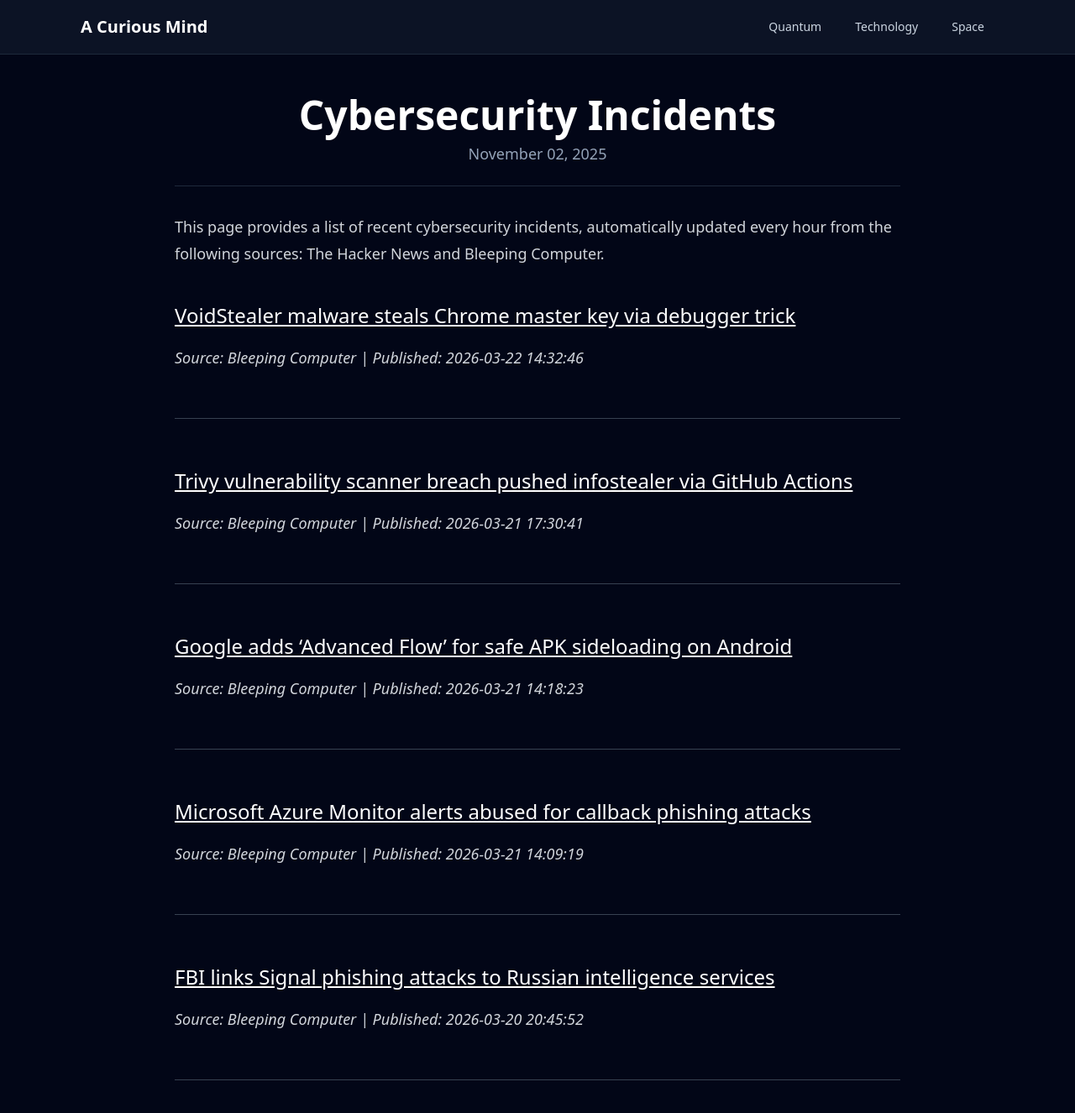
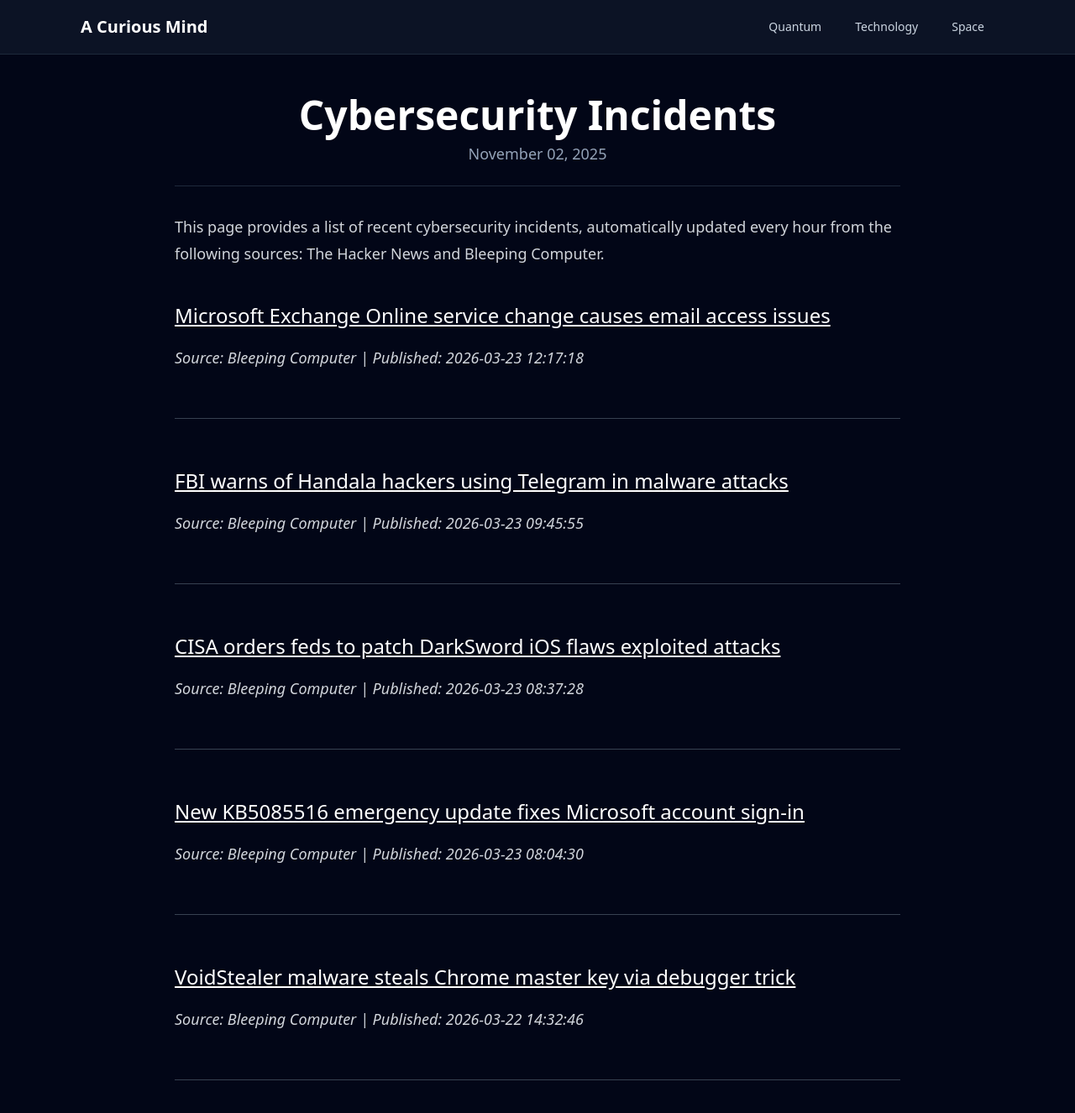
Before and after one commit to onehl7/onehl7.github.io, a Jekyll site: the page built from _posts/2025-11-02-cybersecurity-incidents.md, in a window 1280 px wide and 1400 px high. Shown: the top 1326 px of the window at 84% size. Built offline with Jekyll 4.4.1, drawn with Linux system fonts in a browser that asks for light colours; nearby versions of some CDN libraries.

Commit message:
Update news data

```diff
--- a/_data/news.json
+++ b/_data/news.json
@@ -1,32 +1,32 @@
 [
+  {
+    "source": "Bleeping Computer",
+    "title": "Microsoft Exchange Online service change causes email access issues",
+    "link": "https://www.bleepingcomputer.com/news/microsoft/new-exchange-online-virtual-account-blocks-email-access-via-mobile-mac-apps/",
+    "published": "2026-03-23 12:17:18"
+  },
+  {
+    "source": "Bleeping Computer",
+    "title": "FBI warns of Handala hackers using Telegram in malware attacks",
+    "link": "https://www.bleepingcomputer.com/news/security/fbi-warns-of-handala-hackers-using-telegram-in-malware-attacks/",
+    "published": "2026-03-23 09:45:55"
+  },
+  {
+    "source": "Bleeping Computer",
+    "title": "CISA orders feds to patch DarkSword iOS flaws exploited attacks",
+    "link": "https://www.bleepingcomputer.com/news/security/cisa-orders-feds-to-patch-darksword-ios-flaws-exploited-attacks/",
+    "published": "2026-03-23 08:37:28"
+  },
+  {
+    "source": "Bleeping Computer",
+    "title": "New KB5085516 emergency update fixes Microsoft account sign-in",
+    "link": "https://www.bleepingcomputer.com/news/microsoft/new-kb5085516-emergency-update-fixes-microsoft-account-sign-in/",
+    "published": "2026-03-23 08:04:30"
+  },
   {
     "source": "Bleeping Computer",
     "title": "VoidStealer malware steals Chrome master key via debugger trick",
     "link": "https://www.bleepingcomputer.com/news/security/voidstealer-malware-steals-chrome-master-key-via-debugger-trick/",
     "published": "2026-03-22 14:32:46"
-  },
-  {
-    "source": "Bleeping Computer",
-    "title": "Trivy vulnerability scanner breach pushed infostealer via GitHub Actions",
-    "link": "https://www.bleepingcomputer.com/news/security/trivy-vulnerability-scanner-breach-pushed-infostealer-via-github-actions/",
-    "published": "2026-03-21 17:30:41"
-  },
-  {
-    "source": "Bleeping Computer",
-    "title": "Google adds \u2018Advanced Flow\u2019 for safe APK sideloading on Android",
-    "link": "https://www.bleepingcomputer.com/news/security/google-adds-advanced-flow-for-safe-apk-sideloading-on-android/",
-    "published": "2026-03-21 14:18:23"
-  },
-  {
-    "source": "Bleeping Computer",
-    "title": "Microsoft Azure Monitor alerts abused for callback phishing attacks",
-    "link": "https://www.bleepingcomputer.com/news/security/microsoft-azure-monitor-alerts-abused-in-callback-phishing-campaigns/",
-    "published": "2026-03-21 14:09:19"
-  },
-  {
-    "source": "Bleeping Computer",
-    "title": "FBI links Signal phishing attacks to Russian intelligence services",
-    "link": "https://www.bleepingcomputer.com/news/security/fbi-links-signal-phishing-attacks-to-russian-intelligence-services/",
-    "published": "2026-03-20 20:45:52"
   }
 ]
```
